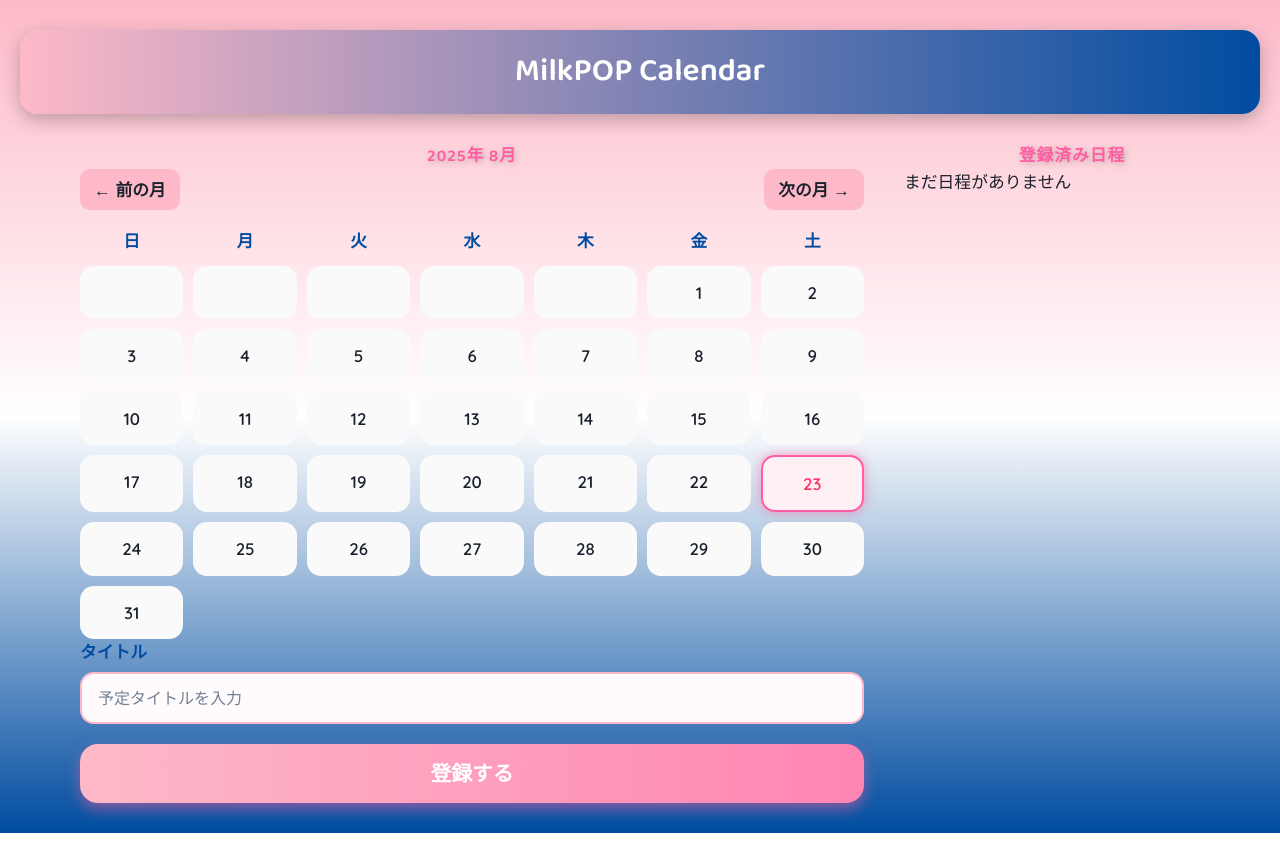
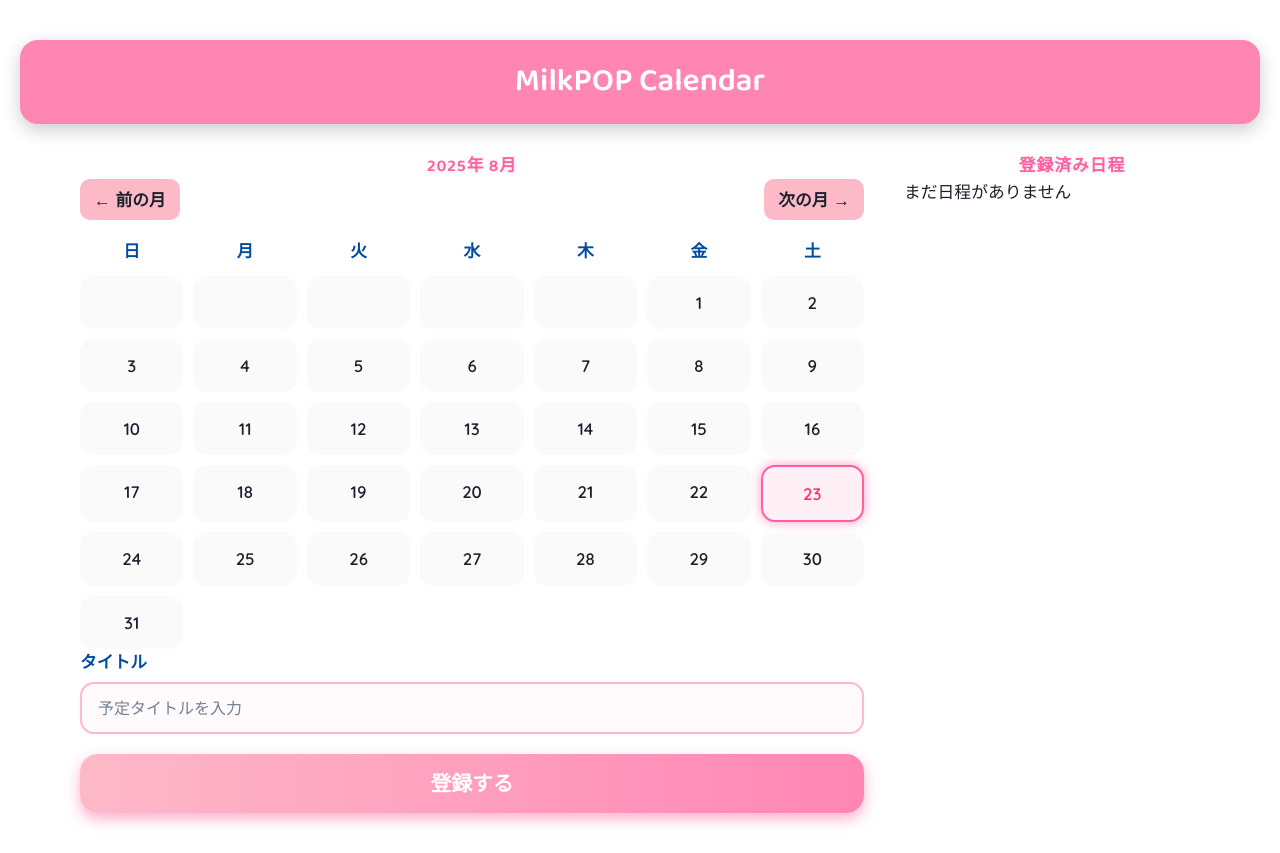
Before and after one commit to kuzyoumike0/milkpop-calendarapp, a React app in the folder frontend/: page /register in a window 1280 px wide. Built offline with nearby package versions, Linux system fonts and the light colour scheme; a web font is replaced by a local one.

Commit message:
Update index.css

```diff
--- a/frontend/src/index.css
+++ b/frontend/src/index.css
@@ -5,7 +5,7 @@ body {
   margin: 0;
   padding: 0;
   line-height: 1.8;
-  background: linear-gradient(to bottom, #FDB9C8, #ffffff, #004CA0);
+  background: #fff5f8; /* ← 全体の背景を薄いピンクに */
   font-family: 'Quicksand', sans-serif;
   font-size: 1.05rem;
   color: #333;
@@ -15,7 +15,7 @@ body {
 h1, h2 {
   font-weight: 600;
   color: #ff5fa2;
-  text-shadow: 2px 2px 6px rgba(0,0,0,0.2);
+  text-shadow: 1px 1px 4px rgba(0,0,0,0.1);
   letter-spacing: 1px;
   text-align: center;
   font-family: 'Baloo 2', 'Quicksand', sans-serif;
@@ -65,33 +65,16 @@ main {
   margin-bottom: 60px;
 }
 
-/* ===== トップロゴ ===== */
-.top-logo {
-  display: block;
-  margin: 2rem auto;
-  max-width: 1040px;
-  width: 100%;
-  height: auto;
-  border-radius: 24px;
-  box-shadow: 0 12px 24px rgba(0,0,0,0.2);
-  transition: transform 0.3s ease, box-shadow 0.3s ease;
-}
-.top-logo:hover {
-  transform: scale(1.02);
-  box-shadow: 0 16px 32px rgba(0,0,0,0.3);
-}
-
 /* ===== RegisterPage 全体 ===== */
 .register-page {
-  background: linear-gradient(to bottom, #FDB9C8, #fff, #004CA0);
   min-height: 100vh;
-  padding: 30px 20px;
+  padding: 40px 20px;
   font-family: 'Quicksand', sans-serif;
 }
 
 /* ===== バナー ===== */
 .banner {
-  background: linear-gradient(90deg, #FDB9C8, #004CA0);
+  background: #ff85b3;
   color: #fff;
   text-align: center;
   padding: 18px;
@@ -99,7 +82,7 @@ main {
   margin-bottom: 30px;
   font-family: 'Baloo 2', cursive;
   font-size: 2rem;
-  box-shadow: 0 6px 18px rgba(0,0,0,0.25);
+  box-shadow: 0 6px 18px rgba(0,0,0,0.2);
 }
 
 /* ===== レイアウト（カレンダー7割 + リスト3割） ===== */
@@ -109,13 +92,22 @@ main {
   gap: 40px;
   max-width: 1200px;
   margin: auto;
-  padding: 0 40px; /* 左右余白 */
+  padding: 0 40px;
 }
 .calendar-section {
   flex: 0 0 70%;
 }
 .schedule-section {
   flex: 0 0 30%;
+}
+
+/* ===== カード共通 ===== */
+.card {
+  background: #fff;
+  border-radius: 22px;
+  padding: 24px;
+  box-shadow: 0 6px 18px rgba(0,0,0,0.12);
+  margin-bottom: 24px;
 }
 
 /* ===== 入力フォーム ===== */
@@ -140,10 +132,10 @@ main {
 .form-group input:focus {
   outline: none;
   border-color: #ff5fa2;
-  box-shadow: 0 0 10px rgba(255,95,162,0.6);
+  box-shadow: 0 0 10px rgba(255,95,162,0.5);
 }
 
-/* ===== カレンダー（自作） ===== */
+/* ===== カレンダー（自作カード） ===== */
 .calendar-nav {
   display: flex;
   justify-content: space-between;
@@ -188,7 +180,7 @@ main {
 .calendar-cell:hover {
   background: #ffe4ec;
   transform: scale(1.08);
-  box-shadow: 0 4px 12px rgba(255,185,200,0.5);
+  box-shadow: 0 4px 12px rgba(255,185,200,0.4);
 }
 .calendar-cell.today {
   background: #fff0f5 !important;
@@ -206,7 +198,7 @@ main {
 
 /* ===== 登録済み日程カード ===== */
 .schedule-card {
-  background: #fff5f8;
+  background: #fff;
   border: 2px solid #FDB9C8;
   border-radius: 16px;
   padding: 14px;
```
